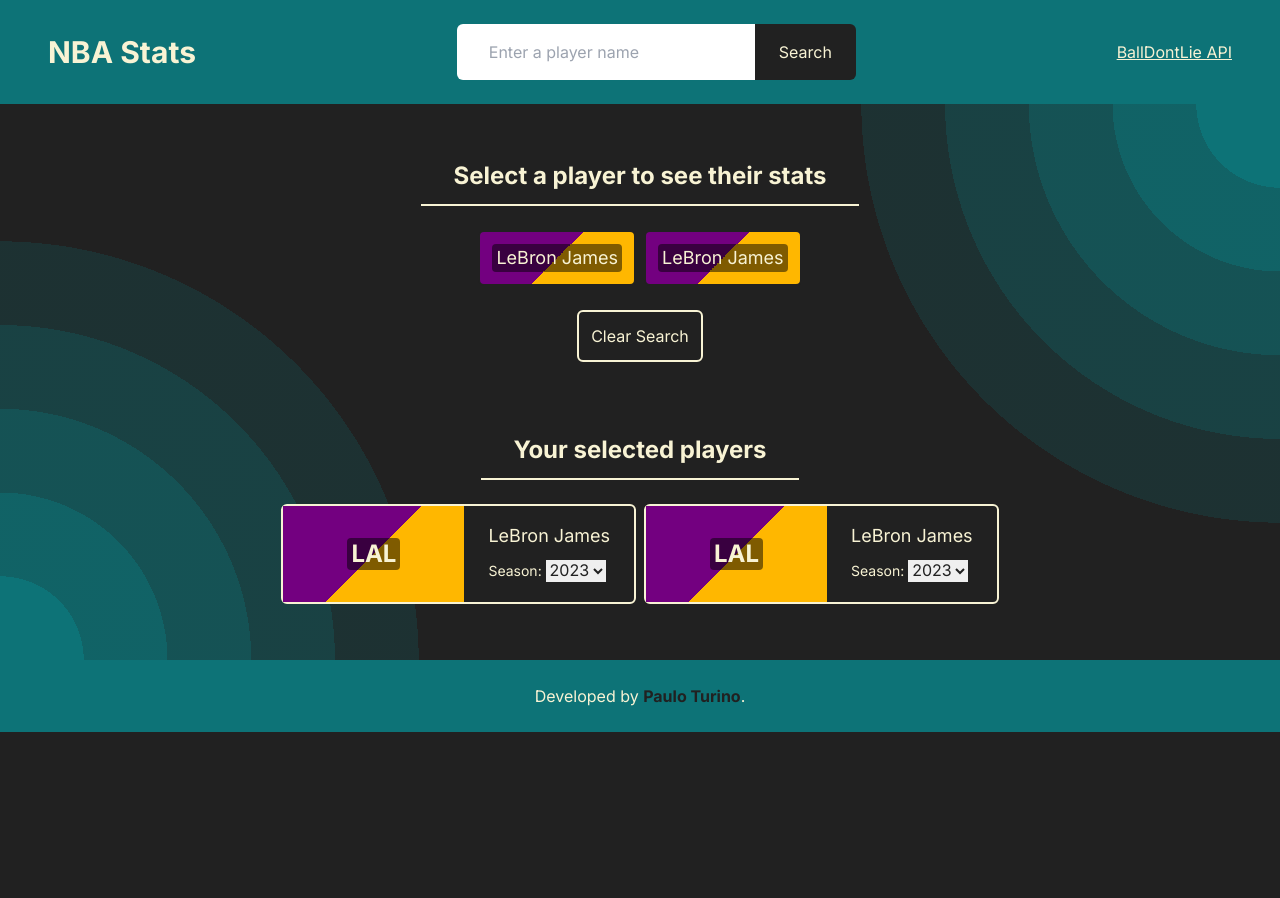
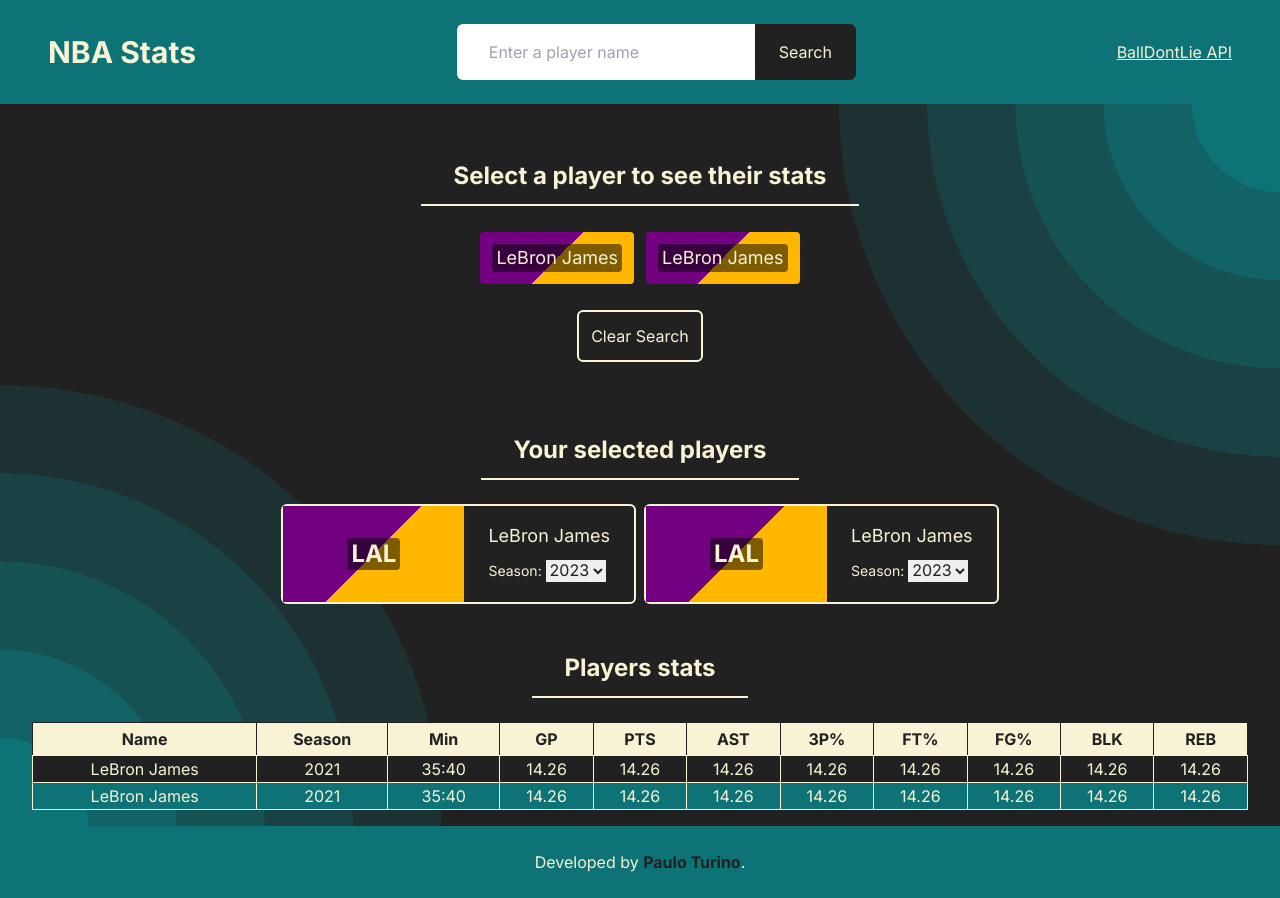
Before and after one commit to TurinoS/NBA-Players-Stats, a Next.js app: page / in a window 1280 px wide. Before the commit the page ends 800 px from the top, so only its background shows below. Built offline with nearby package versions, Linux system fonts and the light colour scheme.

Commit message:
feat: criada tabela para mostrar média dos jogadores selecionados

```diff
--- a/src/app/page.tsx
+++ b/src/app/page.tsx
@@ -1,4 +1,5 @@
 import PlayerSelectorList from "@/components/PlayerSelectionList";
+import PlayersStats from "@/components/PlayersStats";
 import SelectedPlayersList from "@/components/SelectedPlayersList";
 
 export default function Home() {
@@ -6,6 +7,7 @@
     <main>
       <PlayerSelectorList color1="#730080" color2="#ffb700" />
       <SelectedPlayersList color1="#730080" color2="#ffb700" />
+      <PlayersStats />
     </main>
   )
 }
--- /dev/null
+++ b/src/components/PlayersStats.tsx
@@ -0,0 +1,10 @@
+import StatsTable from "./StatsTable";
+
+export default function PlayersStats() {
+    return(
+        <section className="flex flex-col items-center gap-6 p-8 pb-4">
+            <h2 className="px-8 text-2xl font-bold pb-3 border-b-2 border-[var(--second)]"> Players stats</h2>
+            <StatsTable />
+        </section>
+    )
+}
--- a/src/components/SelectedPlayersList.tsx
+++ b/src/components/SelectedPlayersList.tsx
@@ -10,7 +10,7 @@
   color2,
 }: PlayersSectionProps) {
   return (
-    <section className="flex flex-col items-center gap-6 p-14">
+    <section className="flex flex-col items-center gap-6 p-14 pb-4">
       <h2 className="px-8 text-2xl font-bold pb-3 border-b-2 border-[var(--second)]">
         Your selected players
       </h2>
--- /dev/null
+++ b/src/components/StatsTable.tsx
@@ -0,0 +1,49 @@
+export default function StatsTable() {
+    return(
+        <table className="border-collapse w-full table-fixed break-word">
+            <thead>
+                <tr className="bg-[var(--second)] text-[var(--bg)]">
+                    <th className="lg:table-cell border border-[var(--bg)] border-b-[var(--second)] lg:table-cell w-24 py-1 cursor-pointer">Name</th>
+                    <th className="lg:table-cell border border-[var(--bg)] border-b-[var(--second)] lg:table-cell w-14 py-1 cursor-pointer">Season</th>
+                    <th className="lg:table-cell border border-[var(--bg)] border-b-[var(--second)] lg:table-cell w-12 py-1 cursor-pointer">Min</th>
+                    <th className="lg:table-cell border border-[var(--bg)] border-b-[var(--second)] lg:table-cell w-10 py-1 cursor-pointer">GP</th>
+                    <th className="lg:table-cell border border-[var(--bg)] border-b-[var(--second)] lg:table-cell w-10 py-1 cursor-pointer">PTS</th>
+                    <th className="lg:table-cell border border-[var(--bg)] border-b-[var(--second)] lg:table-cell w-10 py-1 cursor-pointer">AST</th>
+                    <th className="lg:table-cell border border-[var(--bg)] border-b-[var(--second)] lg:table-cell w-10 py-1 cursor-pointer">3P%</th>
+                    <th className="lg:table-cell border border-[var(--bg)] border-b-[var(--second)] lg:table-cell w-10 py-1 cursor-pointer">FT%</th>
+                    <th className="lg:table-cell border border-[var(--bg)] border-b-[var(--second)] lg:table-cell w-10 py-1 cursor-pointer">FG%</th>
+                    <th className="lg:table-cell border border-[var(--bg)] border-b-[var(--second)] lg:table-cell w-10 py-1 cursor-pointer">BLK</th>
+                    <th className="lg:table-cell border border-[var(--bg)] border-b-[var(--second)] lg:table-cell w-10 py-1 cursor-pointer">REB</th>
+                </tr>
+            </thead>
+            <tbody className="text-center">
+                <tr className="bg-[var(--bg)] even:bg-[var(--first)]">
+                    <td className="lg:table-cell border border-[var(--second)] lg:table-cell w-10 cursor-pointer">LeBron James</td>
+                    <td className="lg:table-cell border border-[var(--second)] lg:table-cell w-10 cursor-pointer">2021</td>
+                    <td className="lg:table-cell border border-[var(--second)] lg:table-cell w-10 cursor-pointer">35:40</td>
+                    <td className="lg:table-cell border border-[var(--second)] lg:table-cell w-10 cursor-pointer">14.26</td>
+                    <td className="lg:table-cell border border-[var(--second)] lg:table-cell w-10 cursor-pointer">14.26</td>
+                    <td className="lg:table-cell border border-[var(--second)] lg:table-cell w-10 cursor-pointer">14.26</td>
+                    <td className="lg:table-cell border border-[var(--second)] lg:table-cell w-10 cursor-pointer">14.26</td>
+                    <td className="lg:table-cell border border-[var(--second)] lg:table-cell w-10 cursor-pointer">14.26</td>
+                    <td className="lg:table-cell border border-[var(--second)] lg:table-cell w-10 cursor-pointer">14.26</td>
+                    <td className="lg:table-cell border border-[var(--second)] lg:table-cell w-10 cursor-pointer">14.26</td>
+                    <td className="lg:table-cell border border-[var(--second)] lg:table-cell w-10 cursor-pointer">14.26</td>
+                </tr>
+                <tr className="bg-[var(--bg)] even:bg-[var(--first)]">
+                    <td className="lg:table-cell border border-[var(--second)] lg:table-cell w-10 cursor-pointer">LeBron James</td>
+                    <td className="lg:table-cell border border-[var(--second)] lg:table-cell w-10 cursor-pointer">2021</td>
+                    <td className="lg:table-cell border border-[var(--second)] lg:table-cell w-10 cursor-pointer">35:40</td>
+                    <td className="lg:table-cell border border-[var(--second)] lg:table-cell w-10 cursor-pointer">14.26</td>
+                    <td className="lg:table-cell border border-[var(--second)] lg:table-cell w-10 cursor-pointer">14.26</td>
+                    <td className="lg:table-cell border border-[var(--second)] lg:table-cell w-10 cursor-pointer">14.26</td>
+                    <td className="lg:table-cell border border-[var(--second)] lg:table-cell w-10 cursor-pointer">14.26</td>
+                    <td className="lg:table-cell border border-[var(--second)] lg:table-cell w-10 cursor-pointer">14.26</td>
+                    <td className="lg:table-cell border border-[var(--second)] lg:table-cell w-10 cursor-pointer">14.26</td>
+                    <td className="lg:table-cell border border-[var(--second)] lg:table-cell w-10 cursor-pointer">14.26</td>
+                    <td className="lg:table-cell border border-[var(--second)] lg:table-cell w-10 cursor-pointer">14.26</td>
+                </tr>
+            </tbody>
+        </table>
+    )
+}
```
Also changed, not shown: 1 other file (tests, documents, lock files or other folders).
